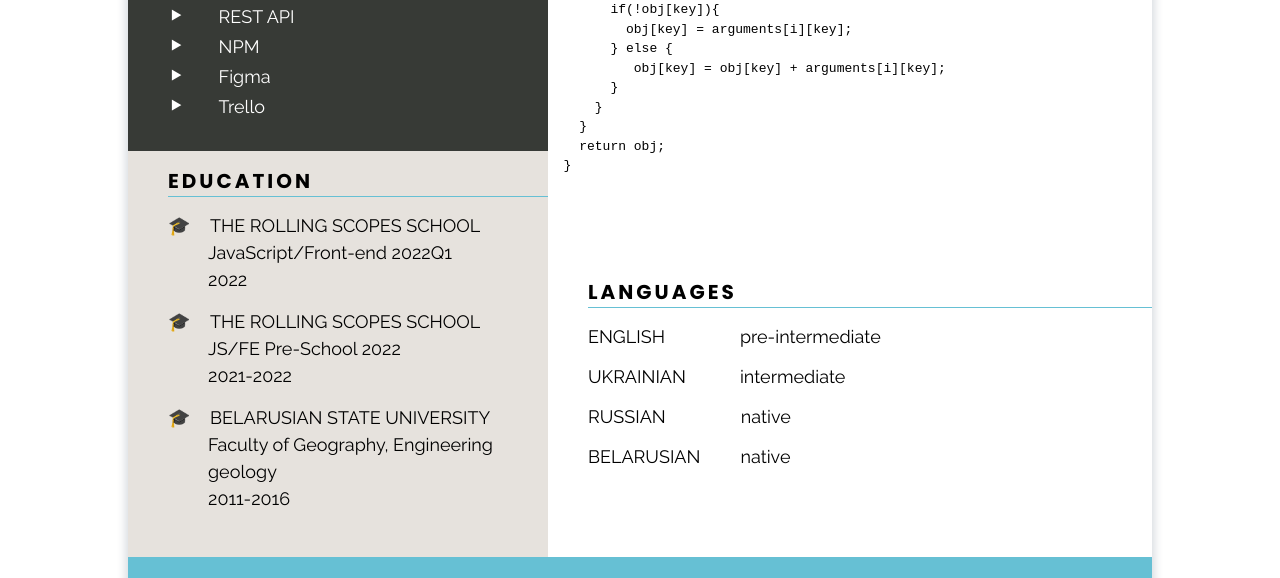
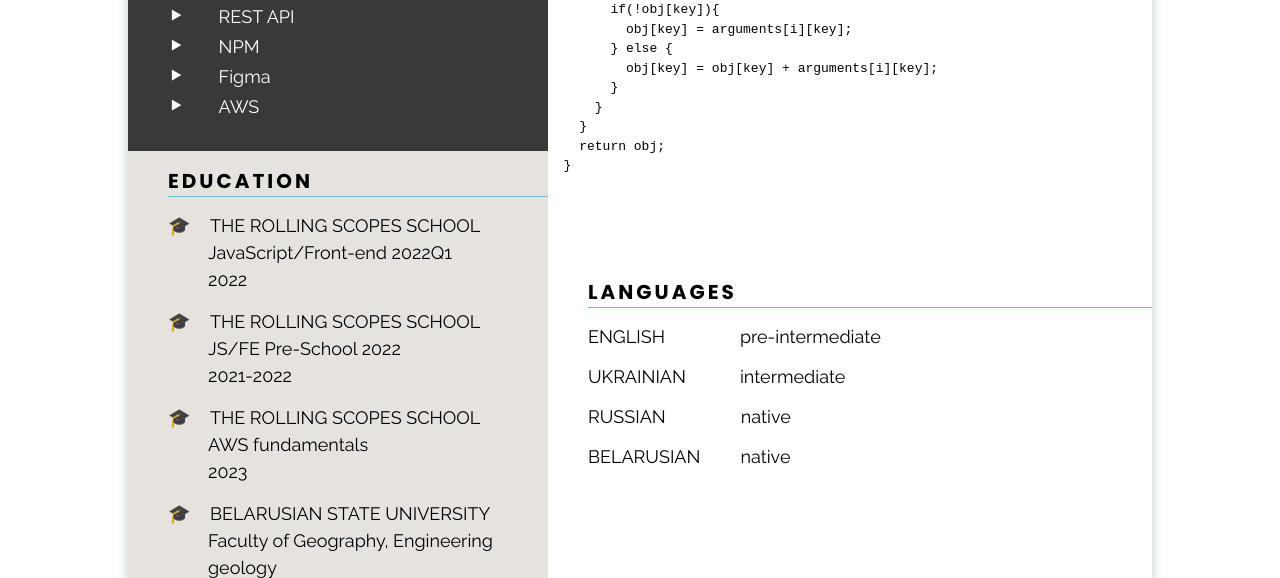
Before and after one commit to Yuliya0503/cv, a plain HTML site: page index.html in a window 1280 px wide. Shown: the part 1363-1941 px from the top of the page. Drawn offline with Linux system fonts and the light colour scheme.

Commit message:
feat: add AWS skill

```diff
--- a/index.html
+++ b/index.html
@@ -79,7 +79,7 @@
             <p class="about-me_description">
               I don't have much experience in IT yet, but I'm ready to show a
               high level of self-organization in order to become a good specialist.
-               I have a great desire to develop, and I am ready to show it in practice.
+              I have a great desire to develop, and I am ready to show it in practice.
             </p>
           </section>
         </div>
@@ -187,7 +187,7 @@
                   <span class="tech-skill_name">Figma</span>
                 </li>
                 <li class="tech-skills_item">
-                  <span class="tech-skill_name">Trello</span>
+                  <span class="tech-skill_name">AWS</span>
                 </li>
               </ul>
             </section>
@@ -271,7 +271,7 @@
         if(!obj[key]){
           obj[key] = arguments[i][key];
         } else {
-           obj[key] = obj[key] + arguments[i][key];
+          obj[key] = obj[key] + arguments[i][key];
         }
       }
     }
@@ -304,6 +304,16 @@
                   <p class="education_info">JS/FE Pre-School 2022</p>
                 </a>
                 <p class="education_period">2021-2022</p>
+              </li>
+              <li class="education_item">
+                <span class="education_name">The Rolling Scopes School</span>
+                <a
+                  class="education_link"
+                  href="https://app.rs.school/certificate/lk18pu9d"
+                >
+                  <p class="education_info">AWS fundamentals</p>
+                </a>
+                <p class="education_period">2023</p>
               </li>
               <li class="education_item">
                 <span class="education_name">Belarusian State University</span>
```
